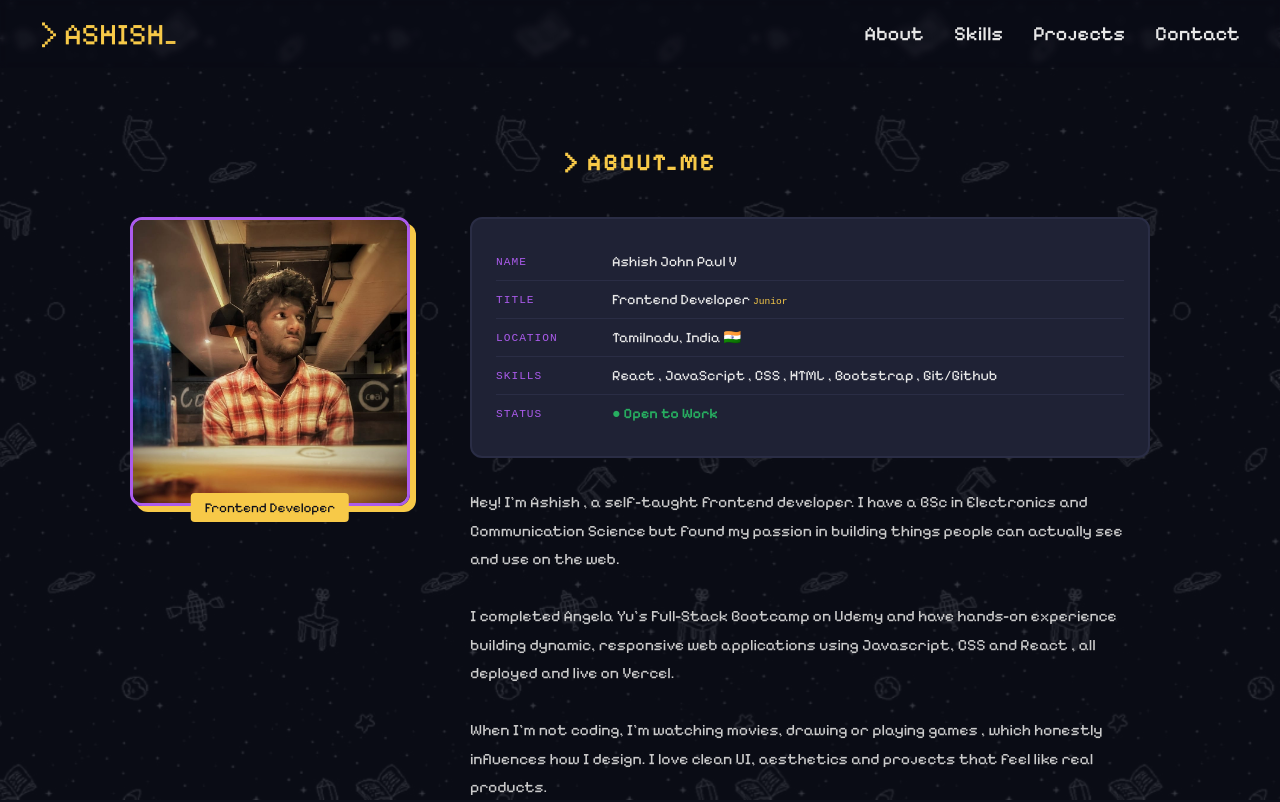
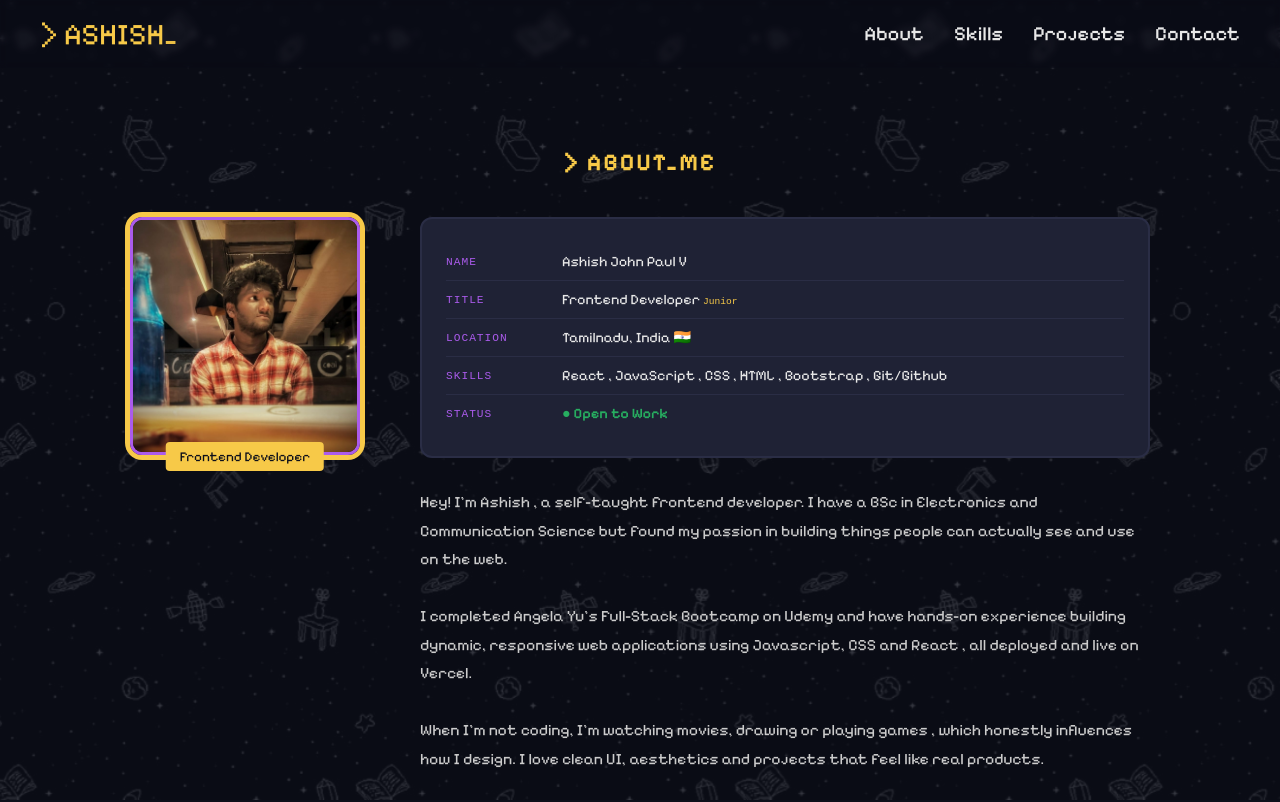
Before and after one commit to ashdevjp/portfolio-website, a React (Vite) app: page /about in a window 1280 px wide. Shown: the top 802 px of the page. Built offline with nearby package versions, Linux system fonts and the light colour scheme.

Commit message:
Adjust photo frame dimensions and box shadow for improved layout

```diff
--- a/src/pages/About.css
+++ b/src/pages/About.css
@@ -18,14 +18,14 @@
 
 .photo-frame {
   position: relative;
-  width: 280px;
+  width: 230px;
 }
 
 .photo-frame img {
   width: 100%;
   border-radius: 12px;
   border: 3px solid var(--purple);
-  box-shadow: 6px 6px 0px var(--gold);
+  box-shadow: 0px 0px 0px 5px var(--gold);
   display: block;
 }
 
```
